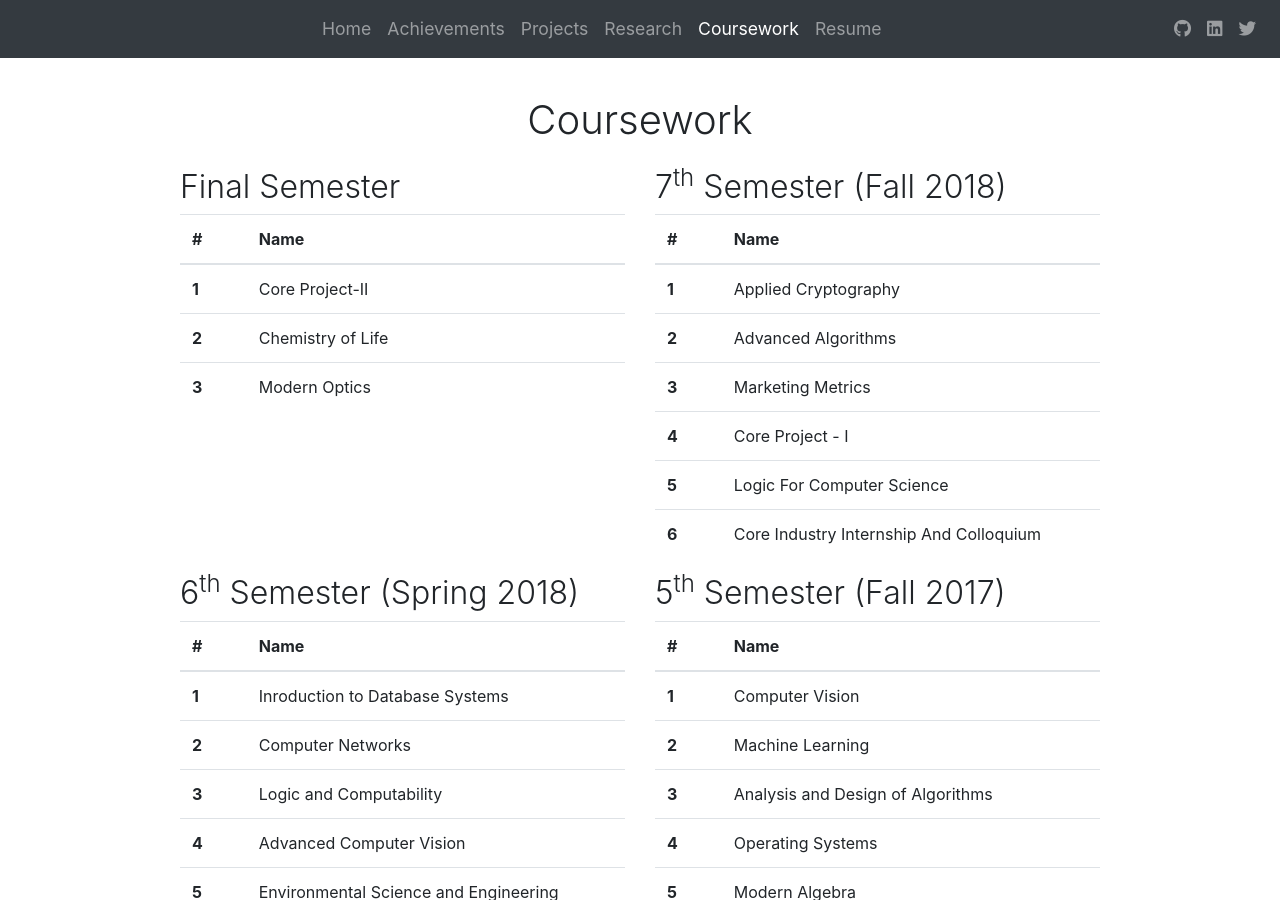
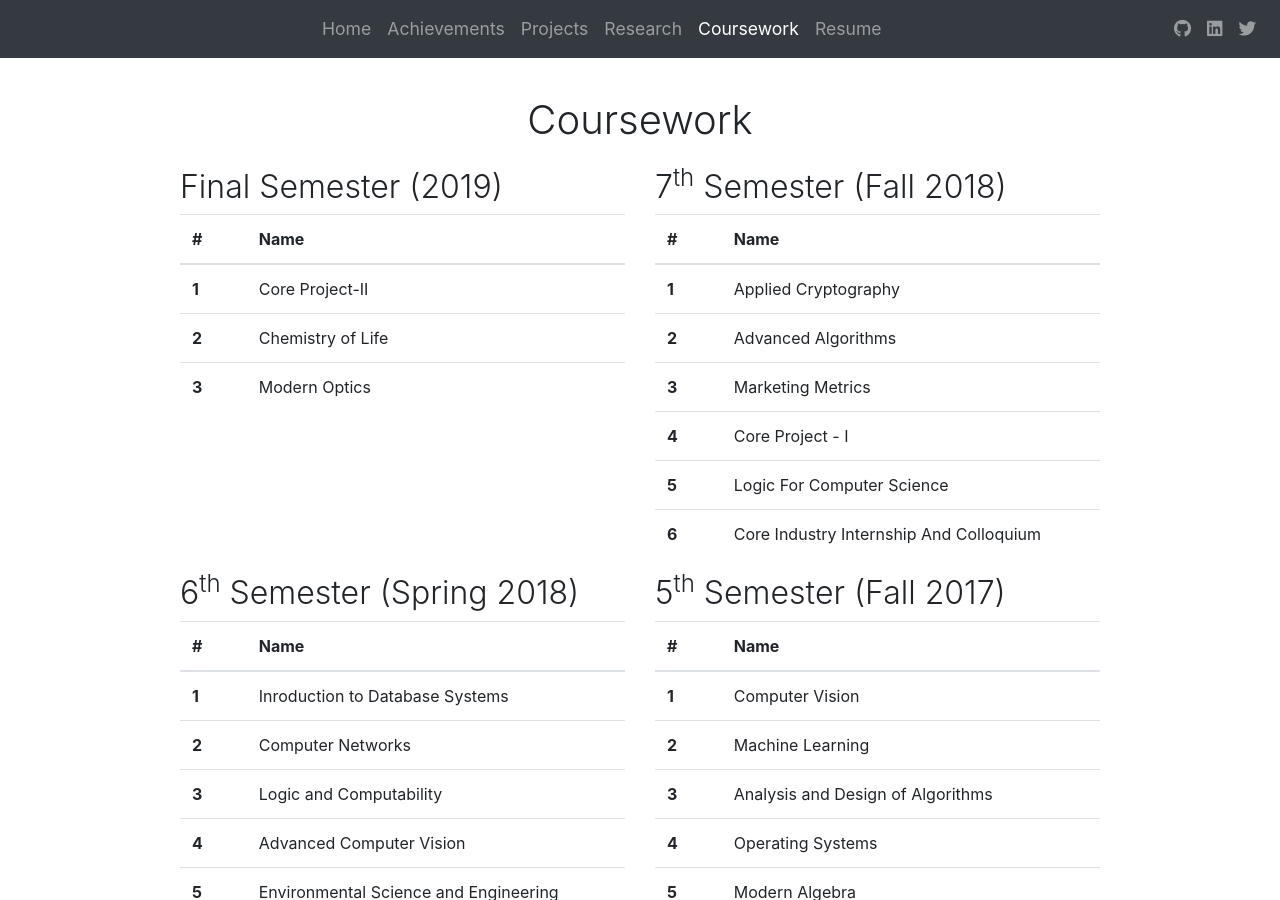
Before and after one commit to thenamangoyal/thenamangoyal.github.io, a Jekyll site: the page built from coursework.html, in a window 1280 px wide and 900 px high. Built offline with Jekyll 4.4.1, drawn with Linux system fonts in a browser that asks for light colours; nearby versions of some CDN libraries.

Commit message:
Final semester fix

```diff
--- a/coursework.html
+++ b/coursework.html
@@ -13,7 +13,7 @@ permalink: "/coursework"
         <div class="col-md-5">
             <div class="panel panel-default">
                 <div class="panel-body ">
-                    <h2 class="jumbotron-heading">Final Semester</h2>
+                    <h2 class="jumbotron-heading">Final Semester (2019)</h2>
 
                     <table class="table">
                         <thead class="thead-default">
```
